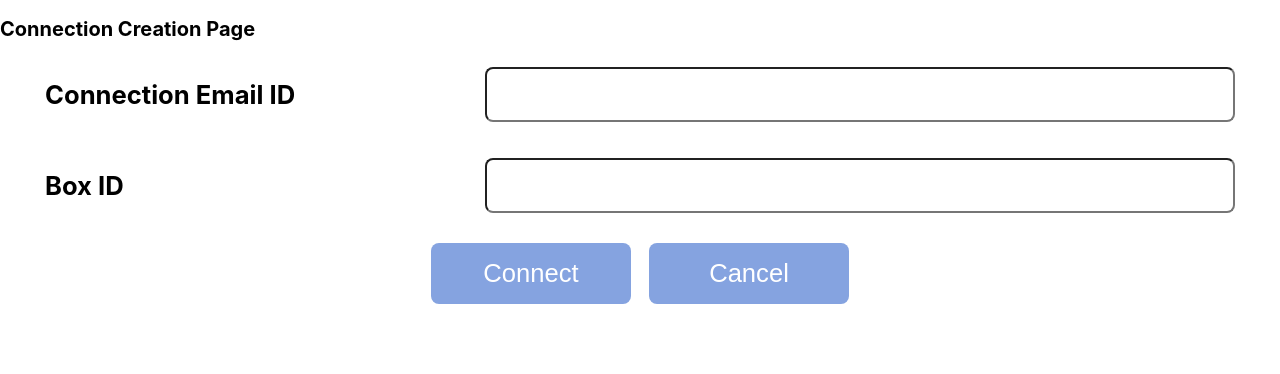
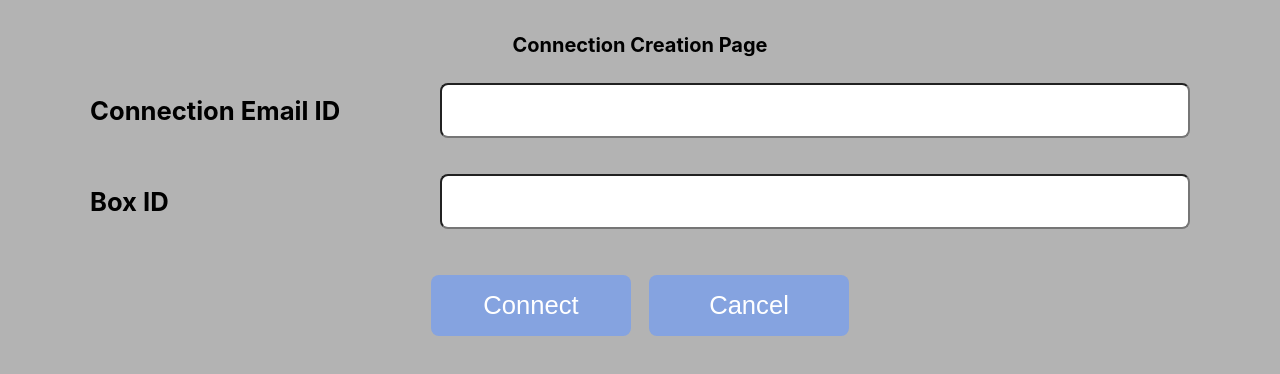
Before and after one commit to darshdiru/SharePoint_Latest_MERN, a React (Create React App) app in the folder sharepoint_frontend/: page /box in a window 1280 px wide. Shown: the top 374 px of the page. Built offline with nearby package versions, Linux system fonts and the light colour scheme.

Commit message:
small css fix
added small css id

```diff
--- a/sharepoint_frontend/src/Form.css
+++ b/sharepoint_frontend/src/Form.css
@@ -1,4 +1,4 @@
-#configureForm {
+#configureForm, #boxForm {
   padding: 1rem;
   box-sizing: border-box;
   background-color: #b3b3b3;
```
